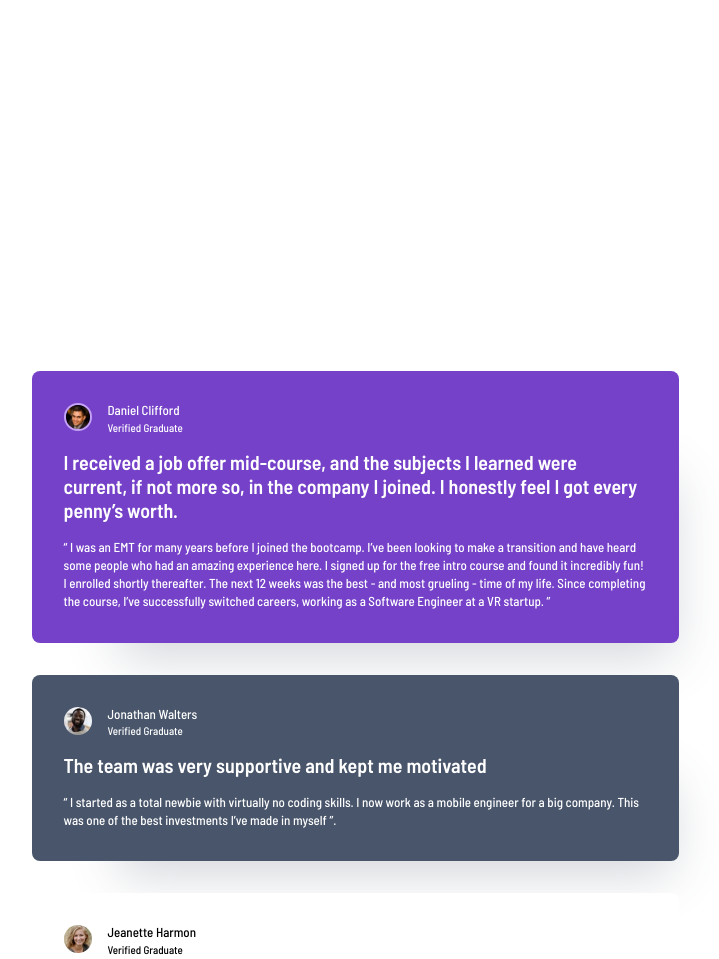
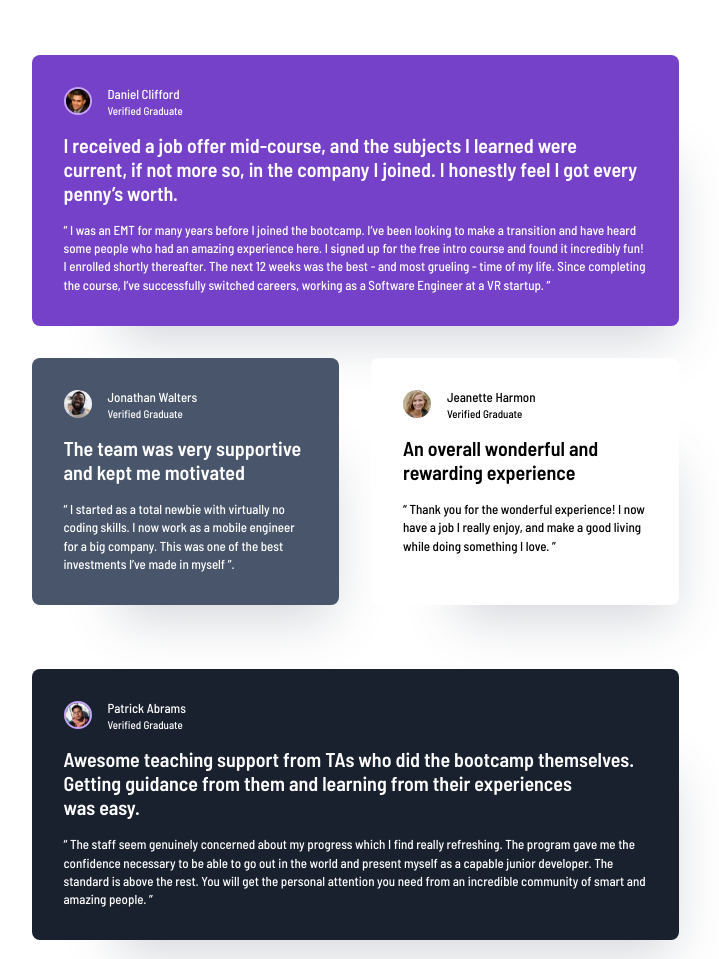
Before and after one commit to psegarel/fem-testimonials-grid, a plain HTML site: page index.html in a window 1280 px wide. Shown: the top 959 px of the page, without its empty margins (285-1004 px from the left). Drawn offline with Linux system fonts and the light colour scheme.

Commit message:
tablet layout

```diff
--- a/index.html
+++ b/index.html
@@ -19,6 +19,71 @@
   <body>
     <main>
       <div class="wrap">
+        <div class="section tablet-section-01">
+          <div class="profile">
+            <div class="avatar">
+              <img src="./images/image-daniel.jpg" alt="Daniel avatar" />
+            </div>
+            <div class="">
+              <p class="name text-preset-2">Daniel Clifford</p>
+              <p class="label text-preset-4">Verified Graduate</p>
+            </div>
+          </div>
+          <p class="title text-preset-1">
+            I received a job offer mid-course, and the subjects I learned were
+            current, if not more so, in the company I joined. I honestly feel I
+            got every penny’s worth.
+          </p>
+          <p class="comment text-preset-3">
+            “ I was an EMT for many years before I joined the bootcamp. I’ve
+            been looking to make a transition and have heard some people who had
+            an amazing experience here. I signed up for the free intro course
+            and found it incredibly fun! I enrolled shortly thereafter. The next
+            12 weeks was the best - and most grueling - time of my life. Since
+            completing the course, I’ve successfully switched careers, working
+            as a Software Engineer at a VR startup. ”
+          </p>
+        </div>
+        <div class="tablet-container">
+          <div class="section section-02">
+            <div class="profile">
+              <div class="avatar">
+                <img src="./images/image-jonathan.jpg" alt="Jonathan avatar" />
+              </div>
+              <div class="">
+                <p class="name text-preset-2">Jonathan Walters</p>
+                <p class="label text-preset-4">Verified Graduate</p>
+              </div>
+            </div>
+            <p class="title text-preset-1">
+              The team was very supportive and kept me motivated
+            </p>
+            <p class="comment text-preset-3">
+              “ I started as a total newbie with virtually no coding skills. I
+              now work as a mobile engineer for a big company. This was one of
+              the best investments I’ve made in myself ”.
+            </p>
+          </div>
+          <div class="section section-03">
+            <div class="profile">
+              <div class="avatar">
+                <img src="./images/image-jeanette.jpg" alt="Jeannette avatar" />
+              </div>
+              <div class="">
+                <p class="name text-preset-2">Jeanette Harmon</p>
+                <p class="label text-preset-4">Verified Graduate</p>
+              </div>
+            </div>
+            <p class="title text-preset-1">
+              An overall wonderful and rewarding experience
+            </p>
+            <p class="comment text-preset-3">
+              “ Thank you for the wonderful experience! I now have a job I
+              really enjoy, and make a good living while doing something I love.
+              ”
+            </p>
+          </div>
+        </div>
         <div class="group group-1">
           <div class="section section-01">
             <div class="profile">
--- a/styles.css
+++ b/styles.css
@@ -89,7 +89,8 @@ main {
   box-shadow: 40px 60px 50px -47px hsla(217, 19%, 35%, 24.74%);
   border-radius: 8px;
 }
-.section-01 {
+.section-01,
+.tablet-section-01 {
   background-color: var(--clr-purple-500);
   color: white;
 }
@@ -108,12 +109,21 @@ main {
   background-color: white;
 }
 
+.tablet-container {
+  display: none;
+}
+
+.tablet-section-01 {
+  display: none;
+}
+
 .profile {
   display: flex;
   flex-direction: row;
   gap: var(--spacing-200);
 }
 
+.tablet-section-01.avatar,
 .section-01 .avatar {
   border-color: var(--clr-purple-300);
 }
@@ -124,7 +134,7 @@ main {
   border-radius: 50%;
   overflow: hidden;
 }
-
+.tablet-section-01 .avatar,
 .section-01 .avatar,
 .section-04 .avatar {
   border: 2px solid var(--clr-purple-300);
@@ -143,8 +153,28 @@ main {
 }
 
 @media (min-width: 768px) {
+  body {
+    height: 1353px;
+  }
   main {
     width: 647px;
+  }
+  .section-01 {
+    display: none;
+  }
+  .tablet-container {
+    display: grid;
+    grid-template-columns: repeat(2, 1fr);
+    gap: var(--spacing-400);
+  }
+
+  .group-1 .section-02,
+  .group-2 .section-03 {
+    display: none;
+  }
+
+  .tablet-section-01 {
+    display: flex;
   }
 }
 
@@ -159,9 +189,21 @@ main {
     gap: var(--spacing-400);
     align-items: start;
   }
-
+  .tablet-container {
+    display: none;
+  }
+  .group-1 .section-02,
+  .group-2 .section-03 {
+    display: flex;
+  }
   .wrap {
     grid-column: span 2;
+  }
+  .section-01 {
+    display: flex;
+  }
+  .tablet-section-01 {
+    display: none;
   }
 
   .group {
```
